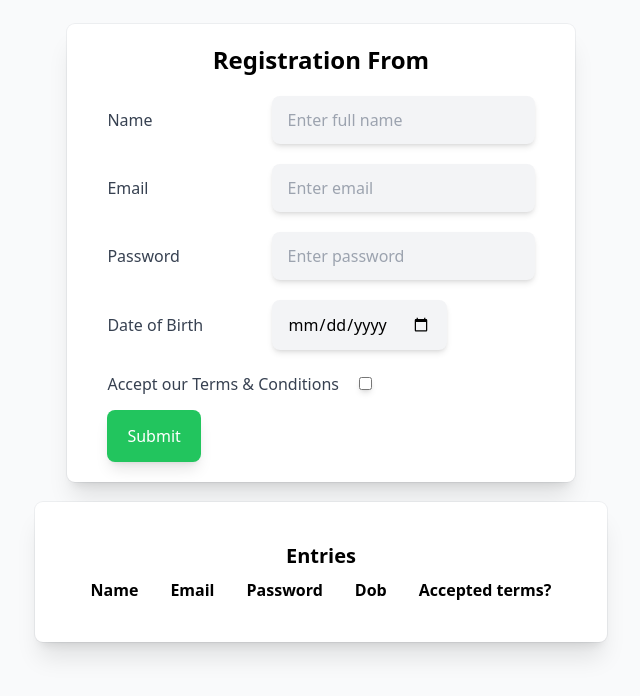
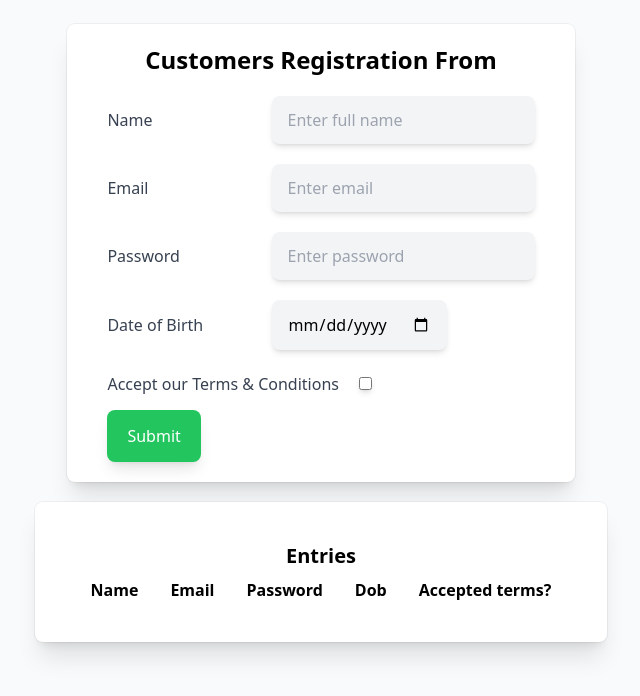
Before and after one commit to Mihreteabc/Mihreteabc.github.io, a plain HTML site: page index.html in a window 1280 px wide. Shown: the whole page, without its empty margins (319-959 px from the left). Drawn offline with nearby package versions, Linux system fonts and the light colour scheme.

Commit message:
Update index.html

```diff
--- a/index.html
+++ b/index.html
@@ -16,7 +16,7 @@
         <div class="relative bg-white px-6 pb-5 shadow-xl ring-1 ring-gray-900/5 sm:mx-auto sm:max-w-lg sm:rounded-lg sm:px-10">
             <div class="mx-auto max-w-md">
                 <h2 class="text-2xl  text-center font-bold my-5">
-                    Registration From
+                    Customers Registration From
                 </h2>
                 <div class="divide-y  divide-gray-300/50">
                     <div class="space-y-6 text-base leading-7 text-ray-600">
```
